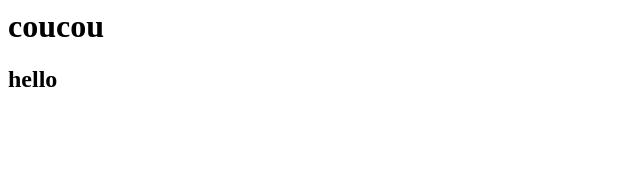
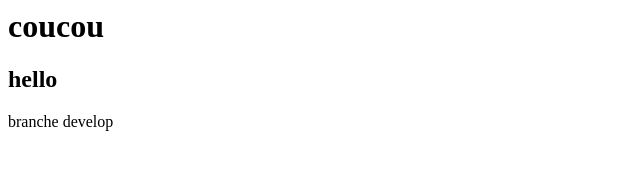
Before and after one commit to adnzty/tyson, a plain HTML site: page index.html in a window 1280 px wide. Shown: the whole page, without its empty margins (0-640 px from the left). Drawn offline with Linux system fonts and the light colour scheme.

Commit message:
creation branch
dsdffzsfszdfcds

```diff
--- a/index.html
+++ b/index.html
@@ -1,2 +1,3 @@
 <h1>coucou</h1>
 <h2>hello</h2>
+<p>branche develop</p>
```
